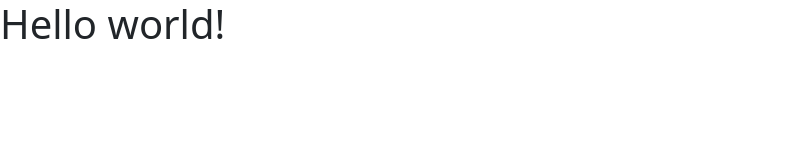
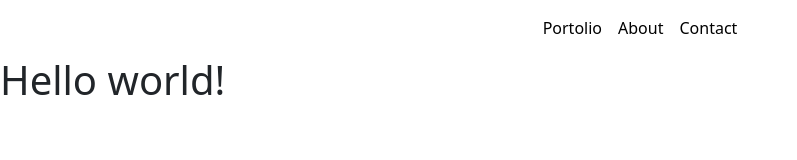
Before and after one commit to jorgevrgs/portfolio-bootstrap, a website: page index.html in a window 1280 px wide. Shown: the whole page, without its empty margins (0-797 px from the left). Drawn offline with Linux system fonts and the light colour scheme.

Commit message:
Add desktop header

```diff
--- a/index.html
+++ b/index.html
@@ -9,7 +9,21 @@
     <link rel="stylesheet" href="assets/css/style.css" />
   </head>
   <body>
-    <header class="header"></header>
+    <header class="header">
+      <nav class="navbar navbar-expand-lg d-flex justify-content-center">
+        <ul class="navbar-nav">
+          <li class="nav-item">
+            <a class="nav-link text-black" href="#">Portolio</a>
+          </li>
+          <li class="nav-item">
+            <a class="nav-link text-black" href="#">About</a>
+          </li>
+          <li class="nav-item">
+            <a class="nav-link text-black" href="#">Contact</a>
+          </li>
+        </ul>
+      </nav>
+    </header>
     <main class="main">
       <h1>Hello world!</h1>
     </main>
```
